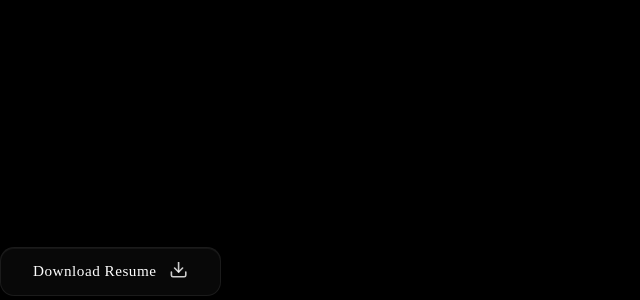
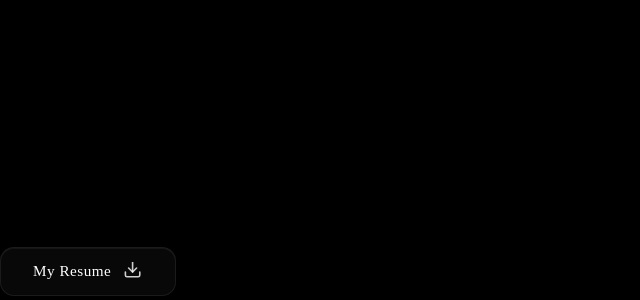
Before and after one commit to anandrajjee981-max/portfolio2, a React (Vite) app: page / in a window 1280 px wide. Shown: the part 6500-6800 px from the top of the page, without its empty margins (0-640 px from the left). Built offline with nearby package versions, Linux system fonts and the light colour scheme.

Commit message:
add new resume

```diff
--- a/src/pages/Resume.jsx
+++ b/src/pages/Resume.jsx
@@ -31,7 +31,7 @@ const Resume = () => {
           }}
           transition={{ type: "spring", stiffness: 300, damping: 20 }}
         >
-          Download Resume
+          My Resume
         </motion.span>
 
         {/* Icon Container with Arrow-Drop Animation */}
```
Also changed, not shown: 1 other file (tests, documents, lock files or other folders).
